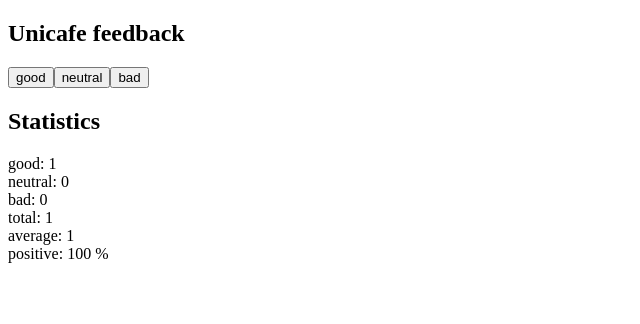
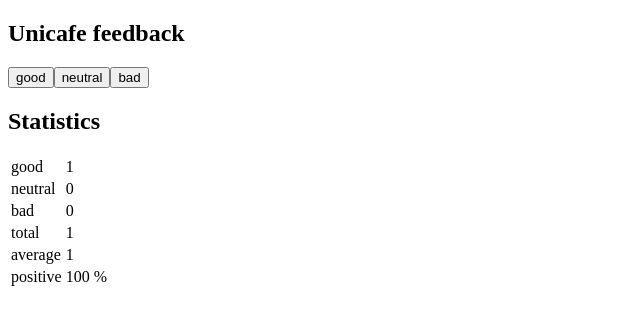
Before and after one commit to gbiagi/FullStackOpen, a React (Vite) app in the folder part1/unicafe/: page / in a window 1280 px wide. Both pictures are taken after a click on the button "good". Shown: the top 324 px of the page, without its empty margins (0-640 px from the left). Built offline with nearby package versions, Linux system fonts and the light colour scheme.

Commit message:
pt1ex1.11

```diff
--- a/part1/unicafe/src/App.jsx
+++ b/part1/unicafe/src/App.jsx
@@ -2,9 +2,10 @@
 
 const StatisticLine = (props) => {
   return (
-    <div>
-      {props.text}: {props.value}
-    </div>
+    <tr>
+      <td>{props.text}</td>
+      <td>{props.value}</td>
+    </tr>
   )
 }
 
@@ -17,12 +18,17 @@
     return (
       <div>
         <h2>Statistics</h2>
+        <table>
+          <tbody>
             <StatisticLine text='good' value={props.good} />
             <StatisticLine text='neutral' value={props.neutral} />
             <StatisticLine text='bad' value={props.bad} />
             <StatisticLine text='total' value={total} />
             <StatisticLine text='average' value={average} />
             <StatisticLine text='positive' value={`${positive} %`} />
+
+          </tbody>
+        </table>
       </div>
     )
   } else {
```
Lines whose indentation alone changed are shown as unchanged.
